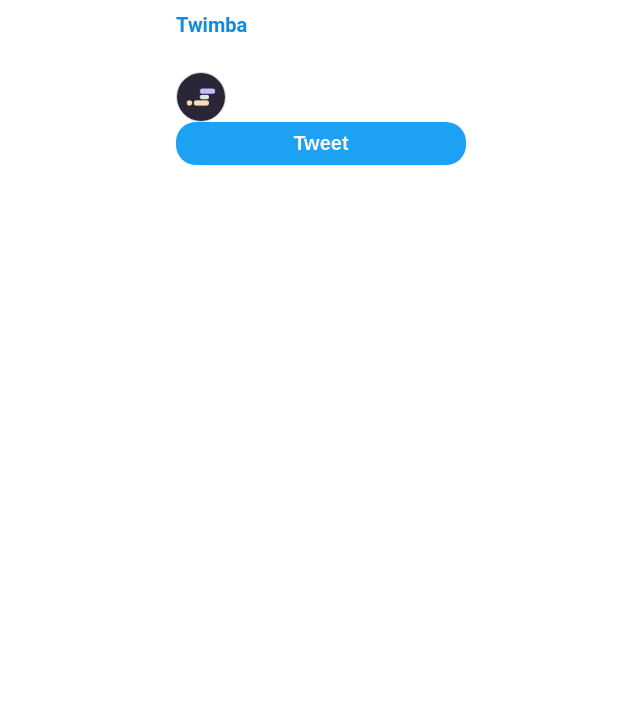
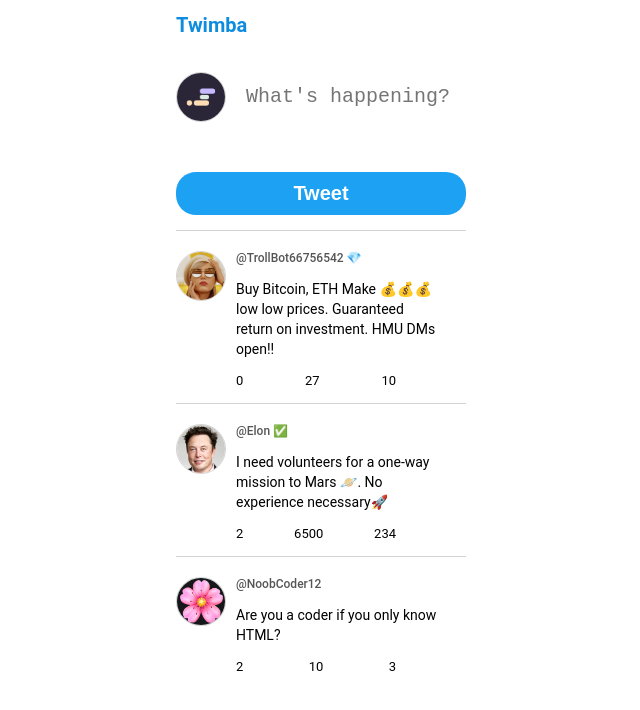
Before and after one commit to OlgaMinaievaWebDev/Twitter-Clone, a plain HTML site: page index.html in a window 1280 px wide. Shown: the whole page, without its empty margins (319-959 px from the left). Drawn offline with Linux system fonts and the light colour scheme.

Commit message:
render tweets on th page

```diff
--- a/app.js
+++ b/app.js
@@ -1 +1,49 @@
 import { tweetsData } from "./data.js";
+
+const tweetInput = document.getElementById("tweet-input");
+const tweetBtn = document.getElementById("tweet-btn");
+
+tweetBtn.addEventListener("click", function () {
+
+
+});
+
+//set HTML for each tweet
+function getFeedHtml() {
+  let feedHtml = "";
+
+  tweetsData.forEach(function (tweet) {
+    feedHtml += `
+  <div class="tweet">
+    <div class="tweet-inner">
+        <img src="${tweet.profilePic}" class="profile-pic">
+        <div>
+            <p class="handle">${tweet.handle}</p>
+            <p class="tweet-text">${tweet.tweetText}</p>
+            <div class="tweet-details">
+                <span class="tweet-detail">
+                    ${tweet.replies.length}
+                </span>
+                <span class="tweet-detail">
+                   ${tweet.likes}
+                </span>
+                <span class="tweet-detail">
+                    ${tweet.retweets}
+                </span>
+            </div>
+        </div>
+    </div>
+</div>
+  `;
+  });
+
+  return feedHtml;
+}
+
+//render tweets on the page dynamically
+function render() {
+  document.getElementById("feed").innerHTML = getFeedHtml();
+}
+
+
+ render();
--- a/index.html
+++ b/index.html
@@ -1,9 +1,9 @@
 <!DOCTYPE html>
 <html lang="en">
   <head>
- <meta charset="UTF-8">
- <meta name="viewport" content="width=device-width, initial-scale=1.0">
- <link rel="stylesheet" href="style.css">
+    <meta charset="UTF-8" />
+    <meta name="viewport" content="width=device-width, initial-scale=1.0" />
+    <link rel="stylesheet" href="style.css" />
     <title>Twimba</title>
   </head>
   <body>
@@ -12,7 +12,8 @@
     </header>
     <main>
       <div class="tweet-input-area">
-			<img src="images/scrimbalogo.png" class="profile-pic">
+        <img src="images/scrimbalogo.png" class="profile-pic" />
+        <textarea id="tweet-input" placeholder="What's happening?"></textarea>
       </div>
       <button id="tweet-btn">Tweet</button>
       <div class="feed" id="feed"></div>
--- a/style.css
+++ b/style.css
@@ -52,6 +52,7 @@ textarea{
     width: 100%;
     font-size: 20px;
     line-height: 30px;
+    resize: none;
 }
 
 button{
```
Lines whose indentation alone changed are shown as unchanged.
